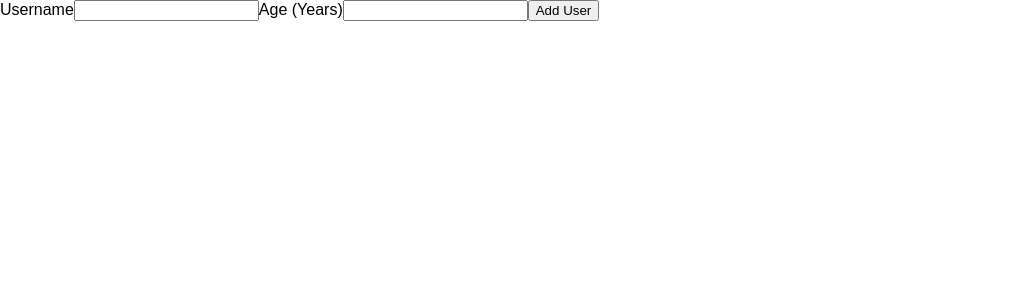
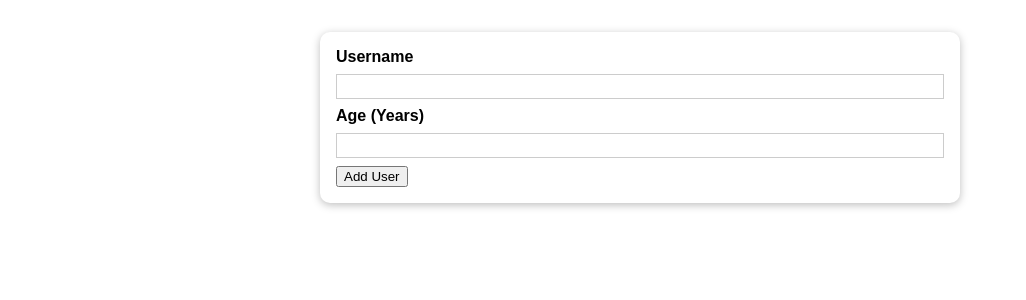
Before and after one commit to ferprr/complete-practice-project, a React (Create React App) app: page / in a window 1280 px wide. Shown: the top 300 px of the page, without its empty margins (0-1026 px from the left). Built offline with nearby package versions, Linux system fonts and the light colour scheme.

Commit message:
adding a re-usable card component

```diff
--- /dev/null
+++ b/src/components/UI/Card.js
@@ -0,0 +1,9 @@
+import React from 'react';
+
+import classes from './Card.module.css';
+
+const Card = (props) => {
+    return <div className={`${classes.card} ${props.className}`}> {props.children} </div>;
+};
+
+export default Card;
--- /dev/null
+++ b/src/components/UI/Card.module.css
@@ -0,0 +1,5 @@
+.card {
+    background: white;
+    box-shadow: 0 2px 8px rgba(0, 0, 0, 0.26);
+    border-radius: 10px;
+}
--- a/src/components/Users/AddUser.js
+++ b/src/components/Users/AddUser.js
@@ -1,18 +1,23 @@
-import React from "react";
+import React from 'react';
+
+import Card from '../UI/Card';
+import classes from './AddUser.module.css';
 
 const AddUser = (props) => {
     const addUserHandler = (event) => {
         event.preventDefault();
-    }
+    };
 
     return (
-        <form onSubmit={addUserHandler}>
-            <label htmlFor="username">Username</label>
-            <input id="username" type="text"/>
-            <label htmlFor="username">Age (Years)</label>
-            <input id="age" type="number"/>
-            <button type="submit">Add User</button>
-        </form>
+        <Card className={classes.input}>
+            <form onSubmit={addUserHandler}>
+                <label htmlFor="username">Username</label>
+                <input id="username" type="text" />
+                <label htmlFor="username">Age (Years)</label>
+                <input id="age" type="number" />
+                <button type="submit">Add User</button>
+            </form>
+        </Card>
     );
 };
 
--- /dev/null
+++ b/src/components/Users/AddUser.module.css
@@ -0,0 +1,26 @@
+.input {
+    margin: 2rem auto;
+    padding: 1rem;
+    width: 90%;
+    max-width: 40rem;
+  }
+
+  .input label {
+    display: block;
+    font-weight: bold;
+    margin-bottom: 0.5rem;
+  }
+
+  .input input {
+    font: inherit;
+    display: block;
+    width: 100%;
+    border: 1px solid #ccc;
+    padding: 0.15rem;
+    margin-bottom: 0.5rem;
+  }
+
+  .input input:focus {
+    outline: none;
+    border-color: #4f005f;
+  }
```
